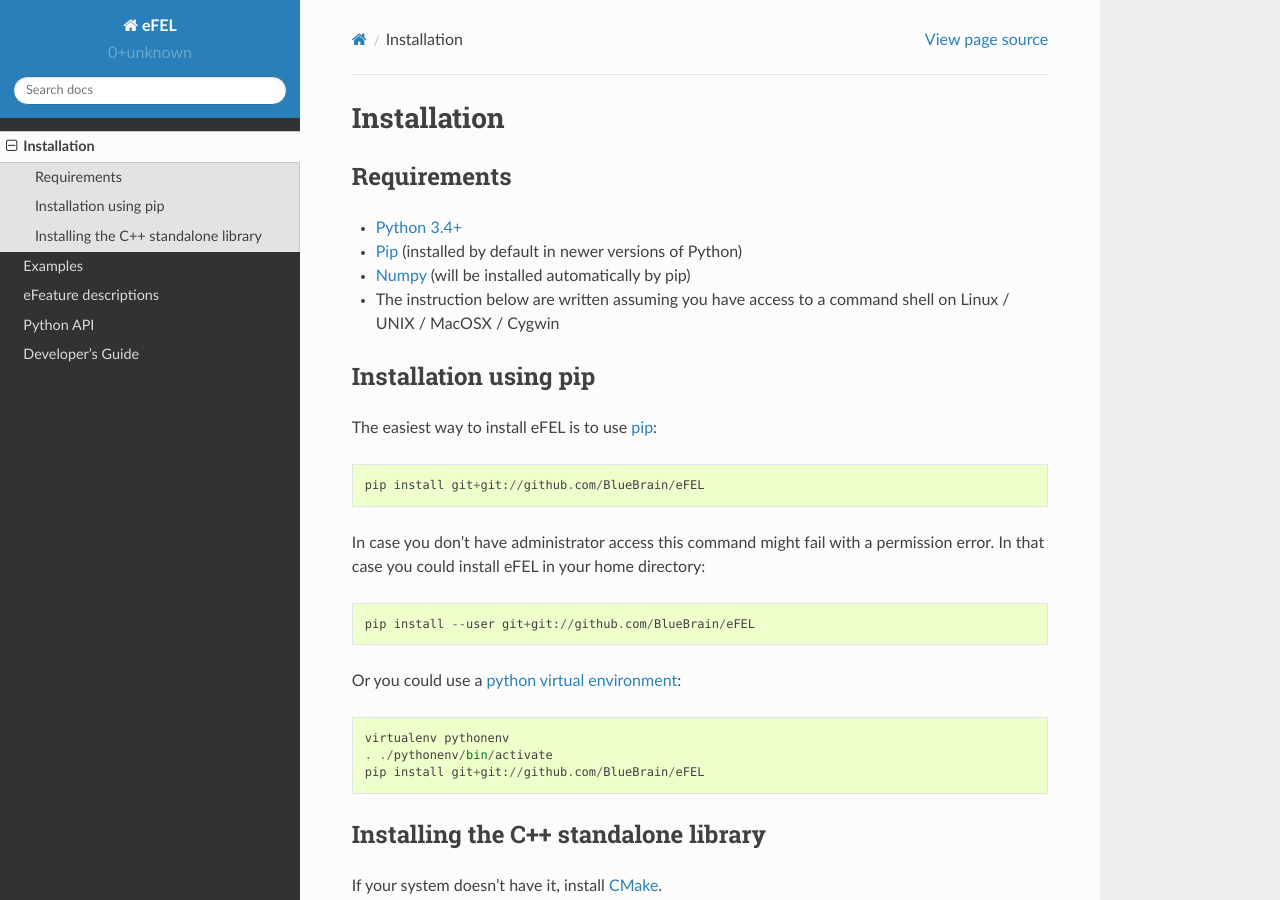
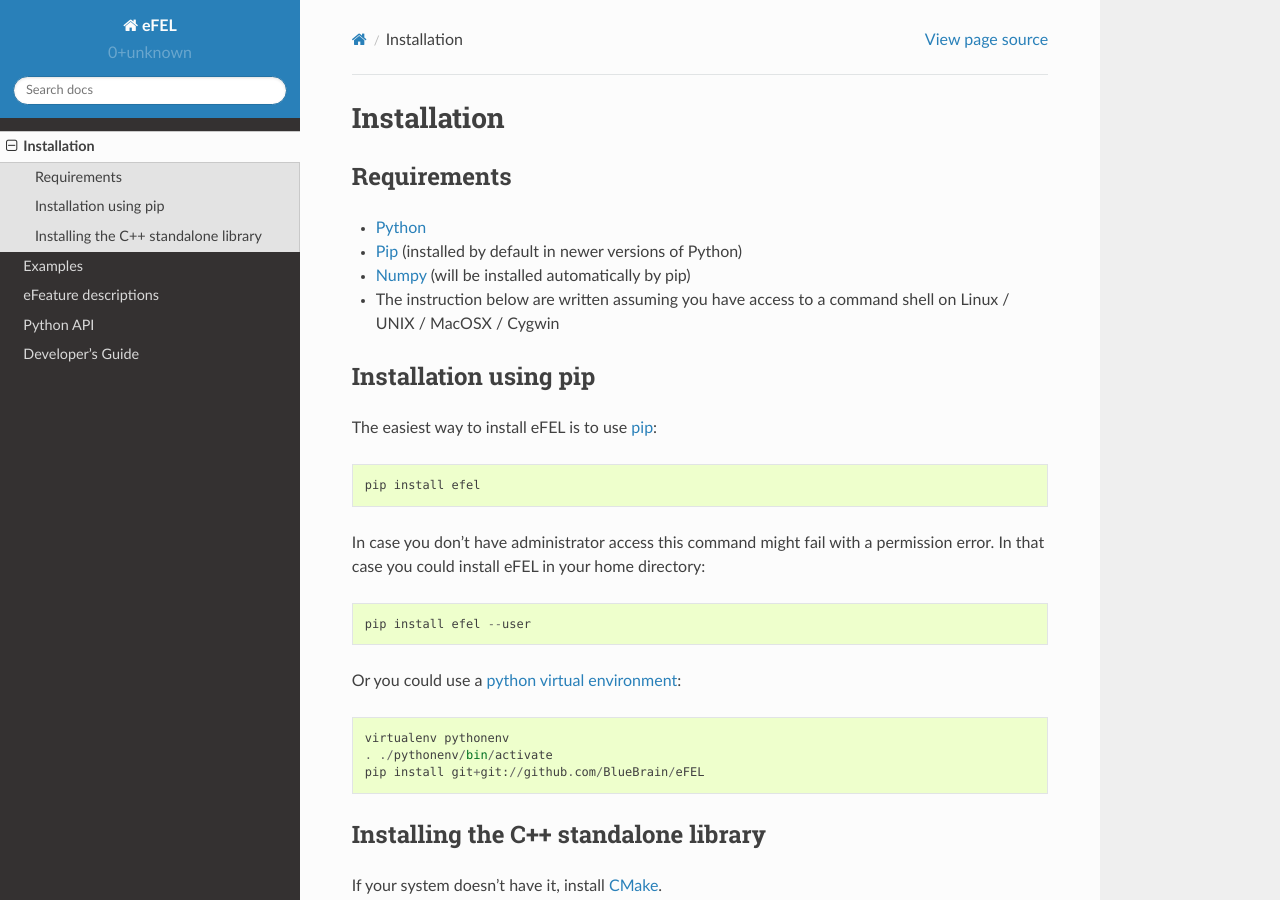
Before and after one commit to BlueBrain/eFEL, a Sphinx documentation site: the page built from docs/source/installation.rst, in a window 1280 px wide and 900 px high. Built offline with Sphinx 7.4.7 and the Read the Docs theme 2.0.0, drawn with Linux system fonts in a browser that asks for light colours.

Commit message:
update installation.rst

```diff
--- a/docs/source/installation.rst
+++ b/docs/source/installation.rst
@@ -3,7 +3,7 @@
 
 Requirements
 ------------
-* `Python 3.4+ <https://www.python.org/download/releases/3.4.3/>`_
+* `Python <https://www.python.org/downloads/>`_
 * `Pip <https://pip.pypa.io>`_ (installed by default in newer versions of Python)
 * `Numpy <http://www.numpy.org>`_ (will be installed automatically by pip)
 * The instruction below are written assuming you have access to a command shell on Linux / UNIX / MacOSX / Cygwin
@@ -13,12 +13,12 @@
 
 The easiest way to install eFEL is to use `pip <https://pip.pypa.io>`_::
 
-    pip install git+git://github.com/BlueBrain/eFEL
+    pip install efel
 
 In case you don't have administrator access this command might fail with a
 permission error. In that case you could install eFEL in your home directory::
 
-    pip install --user git+git://github.com/BlueBrain/eFEL
+    pip install efel --user
 
 Or you could use a `python virtual environment <https://virtualenv.pypa.io>`_::
 
```
